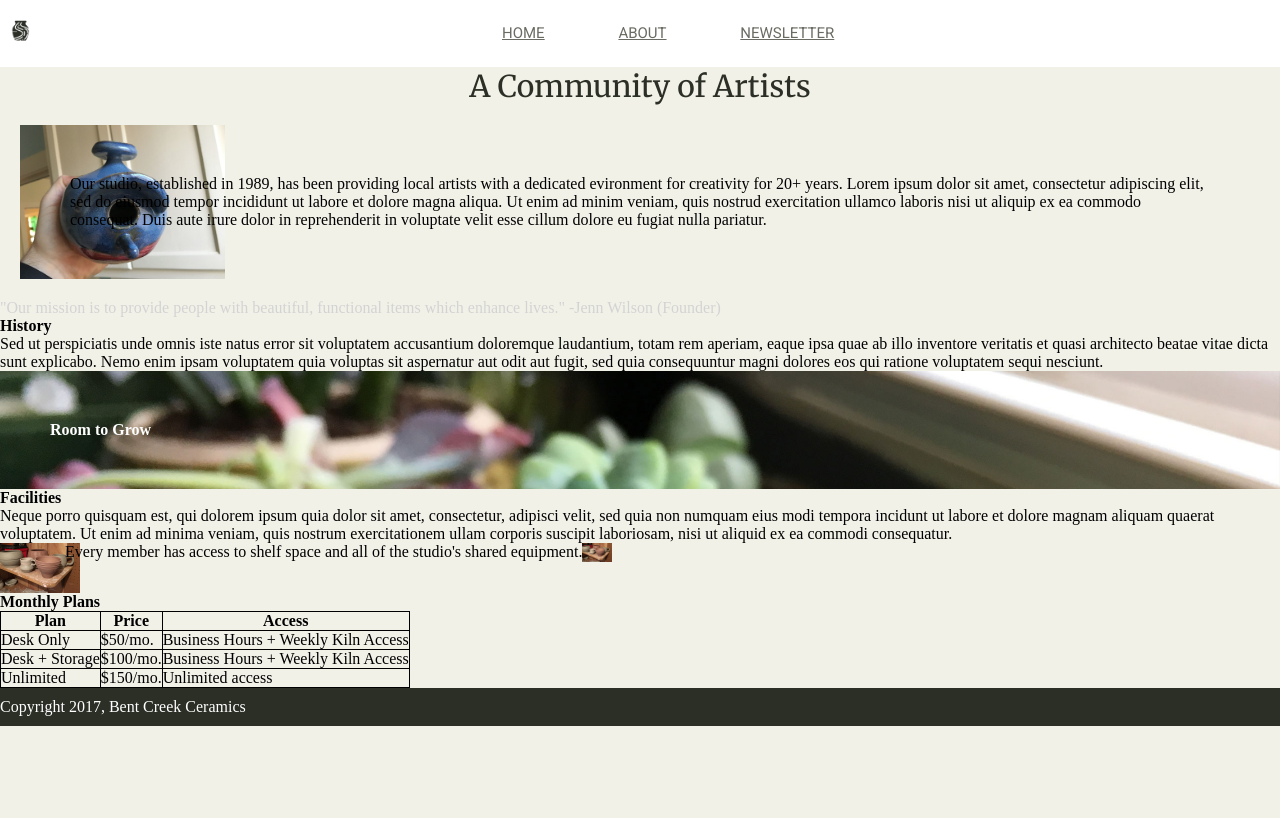
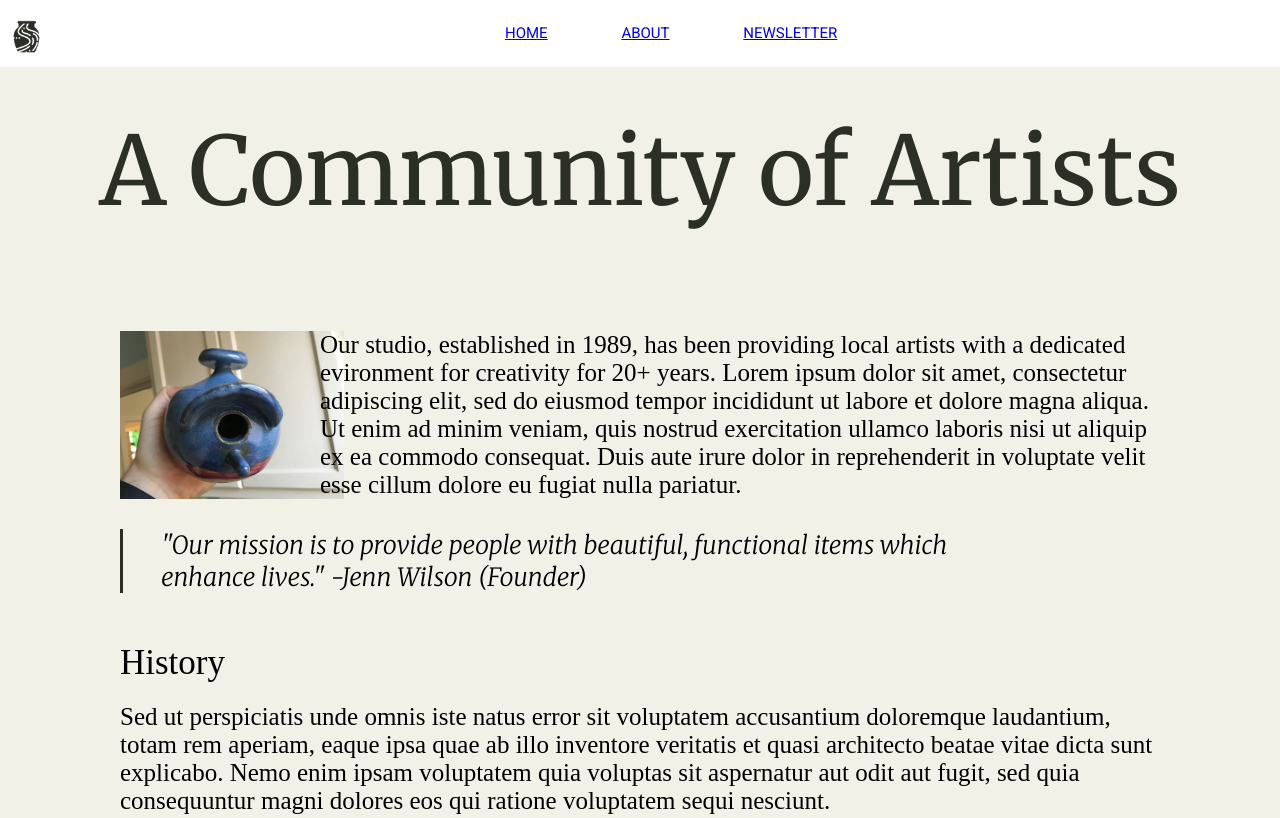
Before and after one commit to paulthaygood/week-one-project, a plain HTML site: page about/index.html in a window 1280 px wide. Shown: the top 818 px of the page. Drawn offline with Linux system fonts and the light colour scheme.

Commit message:
saved-progress

```diff
--- a/about/index.html
+++ b/about/index.html
@@ -29,21 +29,29 @@
 <form>
         <h2>A Community of Artists</h2>
 <div class="section-one">
+
   <div class="birdhouse">
-
-
-
-<p class= "birdtext">Our studio, established in 1989, has been providing local artists with a dedicated evironment for creativity for 20+ years. Lorem ipsum dolor sit amet, consectetur adipiscing elit, sed do eiusmod tempor incididunt ut labore et dolore magna aliqua. Ut enim ad minim veniam, quis nostrud exercitation ullamco laboris nisi ut aliquip ex ea commodo consequat. Duis aute irure dolor in reprehenderit in voluptate velit esse cillum dolore eu fugiat nulla pariatur.</p>
-  </div>
-<div class="mission">
-"Our mission is to provide people with beautiful, functional items which enhance lives."
--Jenn Wilson (Founder)
+    <div class= "birdtext">
+      <p>Our studio, established in 1989, has been providing local artists with a dedicated evironment for creativity for 20+ years. Lorem ipsum dolor sit amet, consectetur adipiscing elit, sed do eiusmod tempor incididunt ut labore et dolore magna aliqua. Ut enim ad minim veniam, quis nostrud exercitation ullamco laboris nisi ut aliquip ex ea commodo consequat. Duis aute irure dolor in reprehenderit in voluptate velit esse cillum dolore eu fugiat nulla pariatur.</p>
     </div>
   </div>
 
+  <div class="vertical-line">
+    <div class="mission">
+    <p>"Our mission is to provide people with beautiful, functional items which enhance lives."
+      -Jenn Wilson (Founder)</p>
+    </div>
+  </div>
+
+<div class="history">
   <h4>History</h4>
 
   <p>Sed ut perspiciatis unde omnis iste natus error sit voluptatem accusantium doloremque laudantium, totam rem aperiam, eaque ipsa quae ab illo inventore veritatis et quasi architecto beatae vitae dicta sunt explicabo. Nemo enim ipsam voluptatem quia voluptas sit aspernatur aut odit aut fugit, sed quia consequuntur magni dolores eos qui ratione voluptatem sequi nesciunt.</p>
+</div>
+
+</div>
+
+
 
   <div class="room-to-grow">
   <div class"room-to-grow-text">
@@ -52,13 +60,25 @@
   </div>
 
   <div class="section-two">
+  <div class="facilities">
   <h4>Facilities</h4>
 
 
   <p>Neque porro quisquam est, qui dolorem ipsum quia dolor sit amet, consectetur, adipisci velit, sed quia non numquam eius modi tempora incidunt ut labore et dolore magnam aliquam quaerat voluptatem. Ut enim ad minima veniam, quis nostrum exercitationem ullam corporis suscipit laboriosam, nisi ut aliquid ex ea commodi consequatur.</p>
 
-<aside><div class="aside-image"></div><p class="aside-text">Every member has access to shelf space and all of the studio's shared equipment.<p><aside>
 </div>
+
+  <aside>
+  <div class="aside-image">
+  </div>
+
+  <div class="aside-text">
+    Every member has access to shelf space and all of the studio's shared equipment.
+  </div>
+  </aside>
+
+</div>
+
 <div class="monthly-plans">
 <h4>Monthly Plans</h4>
 
@@ -85,12 +105,21 @@
       <td>Unlimited access</td>
   </tr>
 </table>
+
 </div>
+
 </div>
+
 </form>
 </body>
 
-<footer> Copyright 2017, Bent Creek Ceramics </footer>
+<footer>
+
+<div class="footer-text">
+  Copyright 2017, Bent Creek Ceramics
+</div>
+
+</footer>
 
 
 </html>
--- a/about/style.css
+++ b/about/style.css
@@ -1,8 +1,6 @@
 
-*{
+* {
     box-sizing: border-box;
-}
-* {
     background: transparent;
     border: 0;
     font-size: 100%;
@@ -12,14 +10,8 @@
     vertical-align: baseline;
   }
 
-  body{
-    background-color:#f2f1e8;
-    }
+  nav {
 
-    form{
-
-    }
-  nav {
     background-color: white;
     display: flex;
     padding-bottom: 25px;
@@ -29,10 +21,27 @@
     word-spacing: 50px;
   }
 
+
+  body{
+    background-color:#f2f1e8;
+    }
+
+  form{
+    padding-top: 45px;
+  }
+
   h1{
     padding-top: 20px;
   }
 
+  #logo{
+    background-image: url(../images/bent-creek-logo.png);
+    background-repeat: no-repeat;
+    background-size: contain;
+    padding-left: 18px;
+    padding-right: 15px;
+    padding-bottom: 13px;
+  }
 
   .links{
     font-size: 15px;
@@ -41,13 +50,12 @@
     text-align: center;
   }
 
-  #logo{
-    background-image: url(../images/bent-creek-logo.png);
-    background-repeat: no-repeat;
-    background-size: contain;
-    padding-left: 15px;
-    padding-right: 15px;
-    position: relative;
+  .section-one{
+    margin-left: 120px;
+    margin-right: 120px;
+    display: flex;
+    flex-wrap: wrap;
+
     }
 
   h2{
@@ -55,26 +63,72 @@ h2{
     font-weight: normal;
     font-family: "merriweather";
     text-align: center;
-  font-size: 30px;
+    font-size: 95px;
+    padding-bottom: 100px;
 }
 
+  h4{
 
+    padding-top: 20px;
+    padding-bottom: 20px;
+    font-size:35px;
+    font-weight:lighter;
+}
 
-a {
+  a{
 	  font-family: 'Roboto', sans-serif;
 	  margin: 0 10px;
 	  text-align: center;
 }
 
-a:link{
+  a.link{
     color: #6a6b62;
 }
 
-a:active{
+  a.active{
     color:#aa9072;
 }
 
+  p{
+
+    font-size: 25px;
+  }
+
+  .birdhouse{
+    display:flex;
+    flex-wrap:wrap;
+    background-image: url(../images/birdhouse.jpg);
+    background-repeat: no-repeat;
+    background-size: contain;
+    position: relative;
+    margin-bottom: 30px;
+  }
+
+  .birdtext{
+    margin-left: 200px;
+    font-size: 25px;
+    }
+
+  .vertical-line{
+    display:flex;
+    flex-wrap:wrap;
+    border-left: solid #2b2f26;
+    }
+
+  .mission{
+    font-style: italic;
+    font-family: 'Merriweather', serif;
+    width: 76%;
+    font-size: 20px;
+    margin-left: 38px;
+    font-weight: lighter;
+
+}
+
+
+
   aside{
+    margin-top: 90px;
     display: flex;
     flex-wrap: wrap;
     background-image:url("../images/background-1.jpg");
@@ -85,59 +139,68 @@ aside{
 }
 
   .aside-image{
-  background-repeat: no-repeat;
+   margin-top: 95px;
    padding: 25px;
-  float: right;
-}
-
-.section-one{
-    display: flex;
-    flex-wrap: wrap;
-  }
-
-  .birdhouse{
-    float: left;
-    margin: 20px;
-    padding: 50px;
-    background-image: url(../images/birdhouse.jpg);
-    background-repeat: no-repeat;
-    background-size: contain;
-    position: relative;
-  }
-
-  .birdtext{
-    display: flex;
-    flex-wrap: wrap;
 
 }
 
-.mission{
-  color: lightgray;
-  font-weight: lighter;
-  border-left-style: solid;
-}
-footer {
+  footer{
 	 background-color: #2b2f26;
 	 color: white;
 	 padding: 10px 0;
 	 text-align: left;
 	 width: 100%;
+   padding-top:45px;
+   padding-bottom:45px;
+}
+
+  .footer-text{
+    font-size: 20px;
+    padding-left:25px;
   }
 
   .room-to-grow{
-  align-items: center;
+  font-size:60px;
+  justify-content: center;
   color: white;
   display:flex;
   flex-wrap: wrap;
-  padding: 50px;
+  margin-top: 35px;
+  padding: 150px;
+  margin-bottom: 35px;
   background-image: url(../images/background-3.jpg);
   background-size: cover;
-  width: 100%;
-  background-repeat: no-repeat;
   }
+
+
 
 table, th, td, tr{
   border: 1px solid black;
   border-collapse: collapse;
+}
 
+th{
+  padding:15px;
 }
+
+td{
+  padding:15px;
+}
+
+  .section-two{
+    margin-left: 120px;
+    margin-right: 120px;
+    flex-direction:row;
+    display: flex;
+    flex-wrap: nowrap;
+  }
+
+  .monthly-plans{
+    margin-left: 120px;
+    margin-right: 120px;
+    padding-bottom: 50px;
+  }
+
+  .history{
+    padding-top: 30px;
+  }
--- a/newsletter/style.css
+++ b/newsletter/style.css
@@ -1,7 +1,4 @@
 
-*{
-  box-sizing: border-box;
-}
 * {
     background: transparent;
     border: 0;
@@ -22,6 +19,12 @@
     word-spacing: 50px;
   }
 
+  form {
+    display: flex;
+    flex-direction: column;
+  	width: 100%;
+  }
+
   .links{
     font-size: 15px;
     padding-top: 24px;
@@ -33,9 +36,13 @@
     background-image: url(../images/bent-creek-logo.png);
     background-repeat: no-repeat;
     background-size: contain;
-    padding-left: 15px;
+    padding-left: 18px;
     padding-right: 15px;
-    position: relative;
+    padding-bottom: 13px;
+  }
+
+  h1{
+    padding-top: 20px;
   }
 
 .container {
@@ -43,16 +50,19 @@
   background-image: url('../images/background-2.jpg');
 	background-size: cover;
 	height: 100%;
+  padding-bottom: 180px;
 }
 
 .contact-form {
   padding-top: 45px;
-  padding-bottom: 191px;
   background-color: white;
-	margin: 0 auto;
+	margin-left:292px;
   text-align: center;
 	width: 50%;
+  margin-bottom: 55px;
+
 }
+
 
 h2{
   font-family: 'Merriweather', serif;
@@ -62,12 +72,11 @@ h2{
 
 h3{
   padding-top: 15px;
-  padding-bottom: 25px;
+  padding-bottom: 30px;
   font-family: 'Merriweather', serif;
   font-size: 20px;
   font-weight: lighter;
 }
-
 
 a {
 	font-family: 'Roboto', sans-serif;
@@ -84,13 +93,48 @@ a:active{
 }
 
 
-form {
-	width: 100%;
-}
-
-
 input {
 	font-family: 'Roboto', sans-serif;
 	margin: 10px 0;
-	width: 75%;
+
 }
+
+.form-input{
+    display: flex;
+    flex-direction: column;
+    width: 100%;
+
+}
+
+#signupButton{
+  font-size: 25px;
+  margin-left: auto;
+  margin-right: auto;
+  color: #F2F1E8;
+  background-color: #968772;
+  padding-bottom: 16px;
+  padding-top: 16px;
+  padding-right: 40px;
+  padding-left: 40px;
+  margin-bottom: 35px;
+
+}
+
+#nameInput{
+  border-bottom: 2px solid #968772;
+  font-size: 25px;
+  margin-left:25px;
+  margin-right:25px;
+  margin-bottom:25px;
+
+
+}
+
+#emailInput{
+  border-bottom: 2px solid #968772;
+  font-size: 25px;
+  margin-left:25px;
+  margin-right:25px;
+  margin-bottom:20px;
+
+}
--- a/style.css
+++ b/style.css
@@ -43,9 +43,9 @@ h1{
   background-image: url(./images/bent-creek-logo.png);
   background-repeat: no-repeat;
   background-size: contain;
-  padding-left: 15px;
+  padding-left: 18px;
   padding-right: 15px;
-  position: relative;
+  padding-bottom: 13px;
 }
 
 
```
Also changed, not shown: newsletter/index.html (+15 -12 lines), project-layout/about-page-layout.png (added), project-layout/newsletter-page-layout.png (added), 1 other file. Lines whose indentation alone changed are shown as unchanged.
